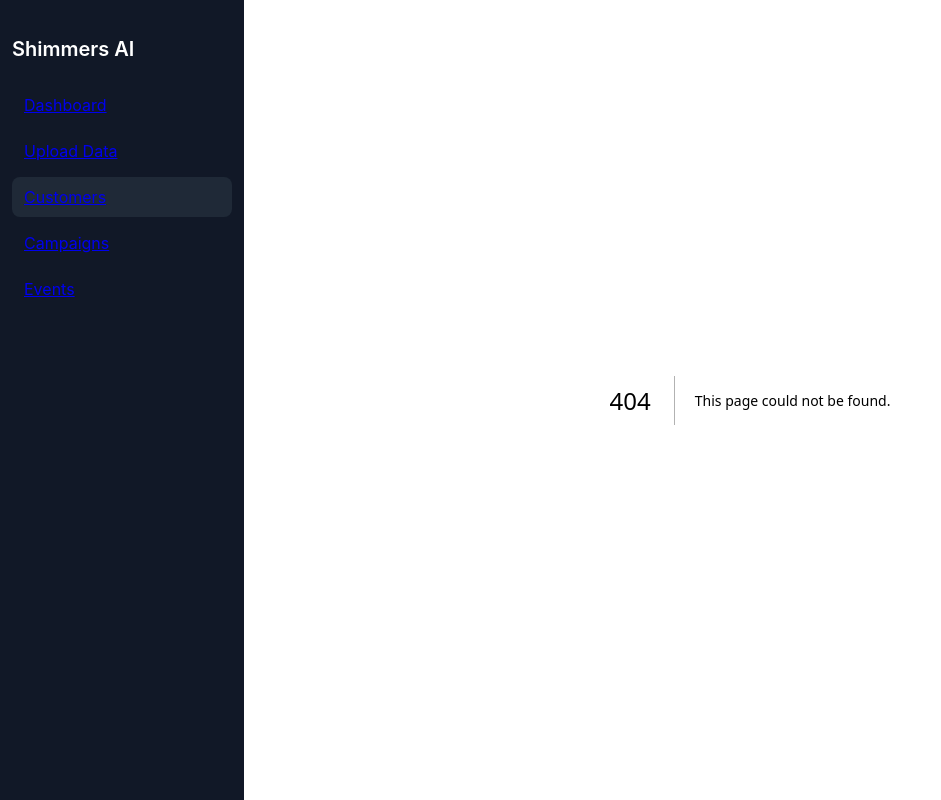
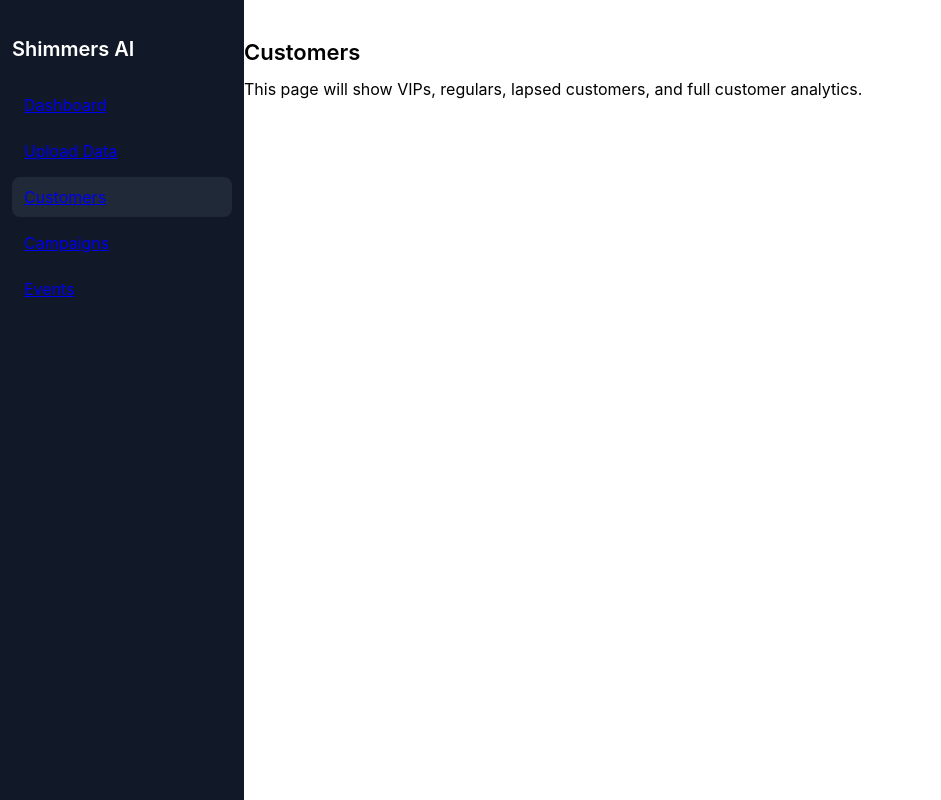
Before and after one commit to intelligencefordm-glitch/shimmers-sales-intel, a Next.js app: page /customers in a window 1280 px wide. Before the commit this address had no page. Shown: the whole page, without its empty margins (0-941 px from the left). Built offline with nearby package versions, Linux system fonts and the light colour scheme.

Commit message:
Create page.tsx

```diff
--- /dev/null
+++ b/app/customers/page.tsx
@@ -0,0 +1,10 @@
+export default function CustomersPage() {
+  return (
+    <div style={{ padding: "24px" }}>
+      <h1 style={{ fontSize: "22px", fontWeight: 600 }}>Customers</h1>
+      <p style={{ marginTop: "10px" }}>
+        This page will show VIPs, regulars, lapsed customers, and full customer analytics.
+      </p>
+    </div>
+  );
+}
```
